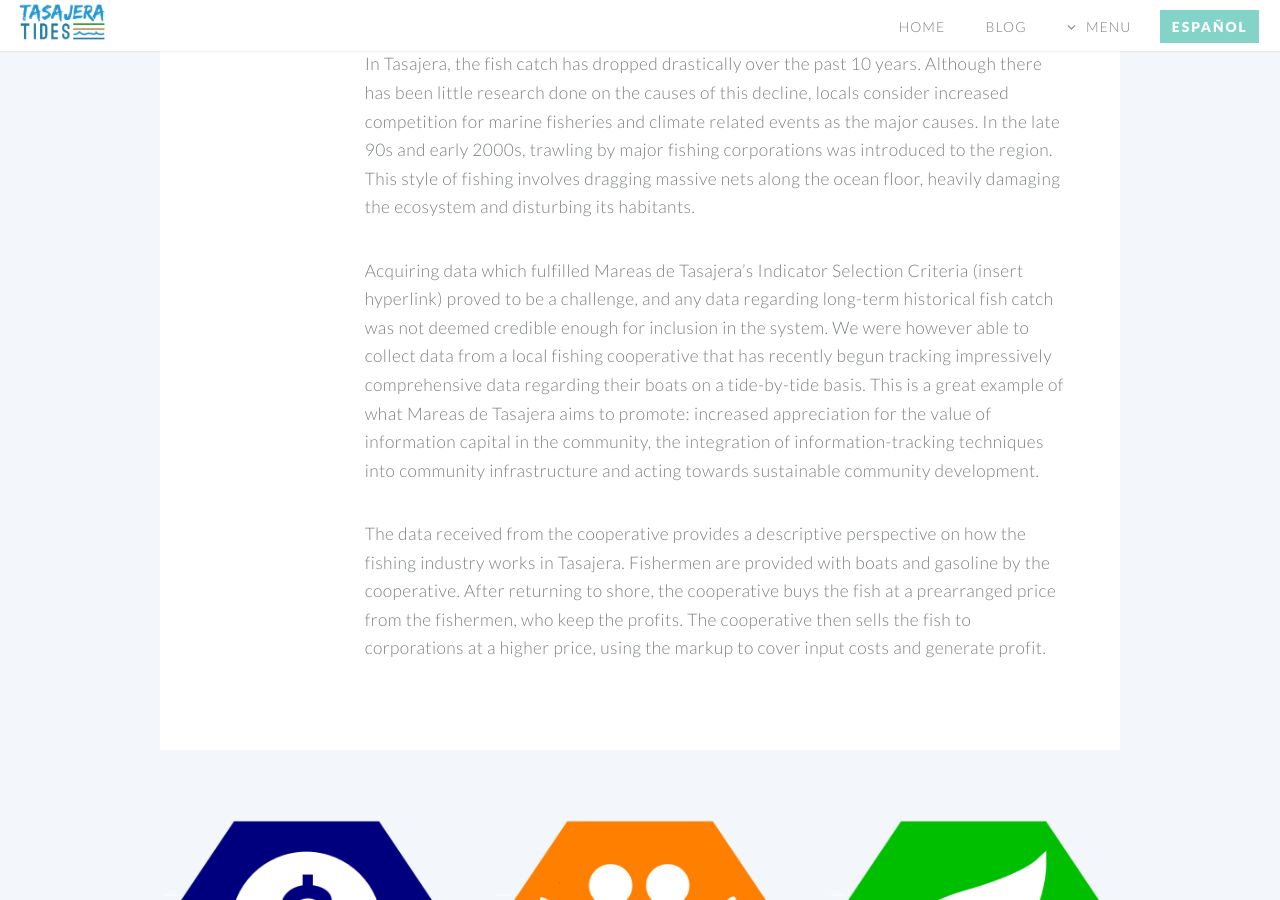
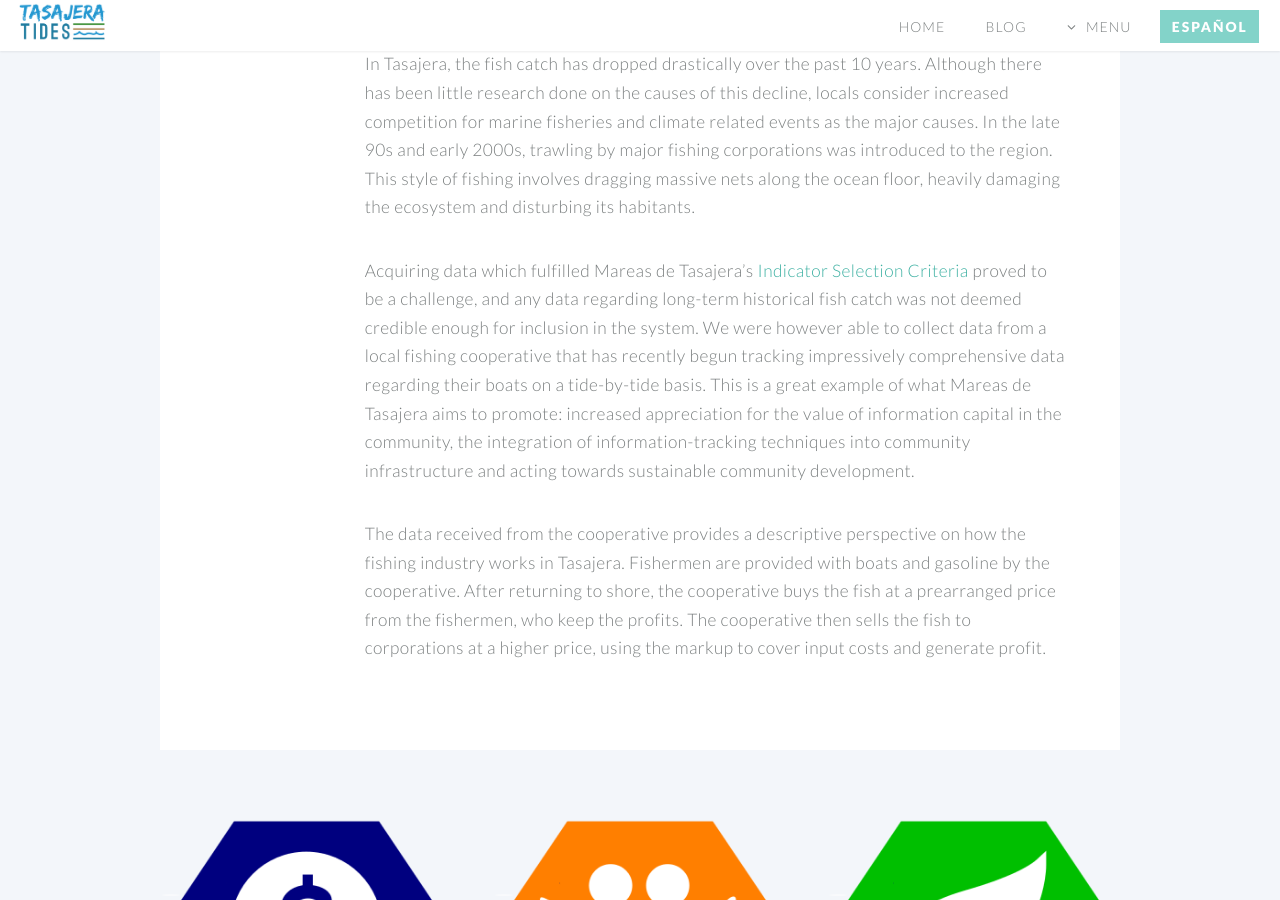
Before and after one commit to danteo90/danteo90.github.io, a Jekyll site: the page fish-catch.html, which Jekyll copies as it is, in a window 1280 px wide and 900 px high, scrolled down 935 px. Built offline with Jekyll 4.4.1, drawn with Linux system fonts in a browser that asks for light colours; grey boxes are pictures that could not be loaded.

Commit message:
Update fish-catch.html

```diff
--- a/fish-catch.html
+++ b/fish-catch.html
@@ -137,7 +137,7 @@
 											<p>As can be seen in <a href="http://www.mareasdetasajera.com/diversification.html">Diversification</a>, 64.5% of community members in Tasajera rely on fishing as their primary source of income. Volatile prices of inputs such as gasoline as well as varying market prices of fish certainly affect the industry on the island, but historically the most important variable in Tasajera’s fishing industry has been fish catch.</p>
 											<iframe width="100%" height="550" src="https://www.youtube.com/embed/RnEr9cIi-uE?rel=0" frameborder="0" allowfullscreen></iframe>
 											<p></br>In Tasajera, the fish catch has dropped drastically over the past 10 years. Although there has been little research done on the causes of this decline, locals consider increased competition for marine fisheries and climate related events as the major causes. In the late 90s and early 2000s, trawling by major fishing corporations was introduced to the region. This style of fishing involves dragging massive nets along the ocean floor, heavily damaging the ecosystem and disturbing its habitants.</p>
-											<p>Acquiring data which fulfilled Mareas de Tasajera’s Indicator Selection Criteria (insert hyperlink) proved to be a challenge, and any data regarding long-term historical fish catch was not deemed credible enough for inclusion in the system. We were however able to collect data from a local fishing cooperative that has recently begun tracking impressively comprehensive data regarding their boats on a tide-by-tide basis. This is a great example of what Mareas de Tasajera aims to promote: increased appreciation for the value of information capital in the community, the integration of information-tracking techniques into community infrastructure and acting towards sustainable community development.</p>
+											<p>Acquiring data which fulfilled Mareas de Tasajera’s <a href="http://www.mareasdetasajera.com/the-project.html">Indicator Selection Criteria</a> proved to be a challenge, and any data regarding long-term historical fish catch was not deemed credible enough for inclusion in the system. We were however able to collect data from a local fishing cooperative that has recently begun tracking impressively comprehensive data regarding their boats on a tide-by-tide basis. This is a great example of what Mareas de Tasajera aims to promote: increased appreciation for the value of information capital in the community, the integration of information-tracking techniques into community infrastructure and acting towards sustainable community development.</p>
 											<p>The data received from the cooperative provides a descriptive perspective on how the fishing industry works in Tasajera. Fishermen are provided with boats and gasoline by the cooperative. After returning to shore, the cooperative buys the fish at a prearranged price from the fishermen, who keep the profits. The cooperative then sells the fish to corporations at a higher price, using the markup to cover input costs and generate profit.</p>
 										</section>
 									</div>
```
